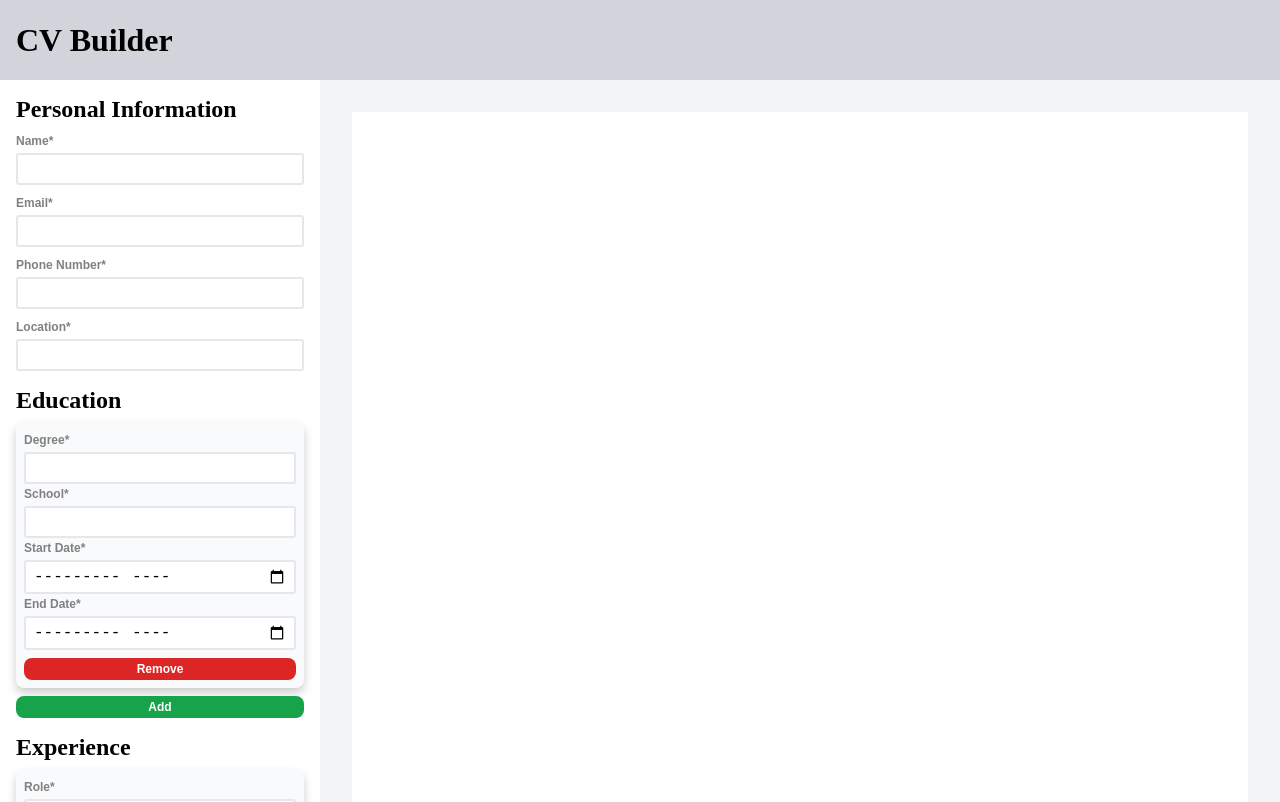
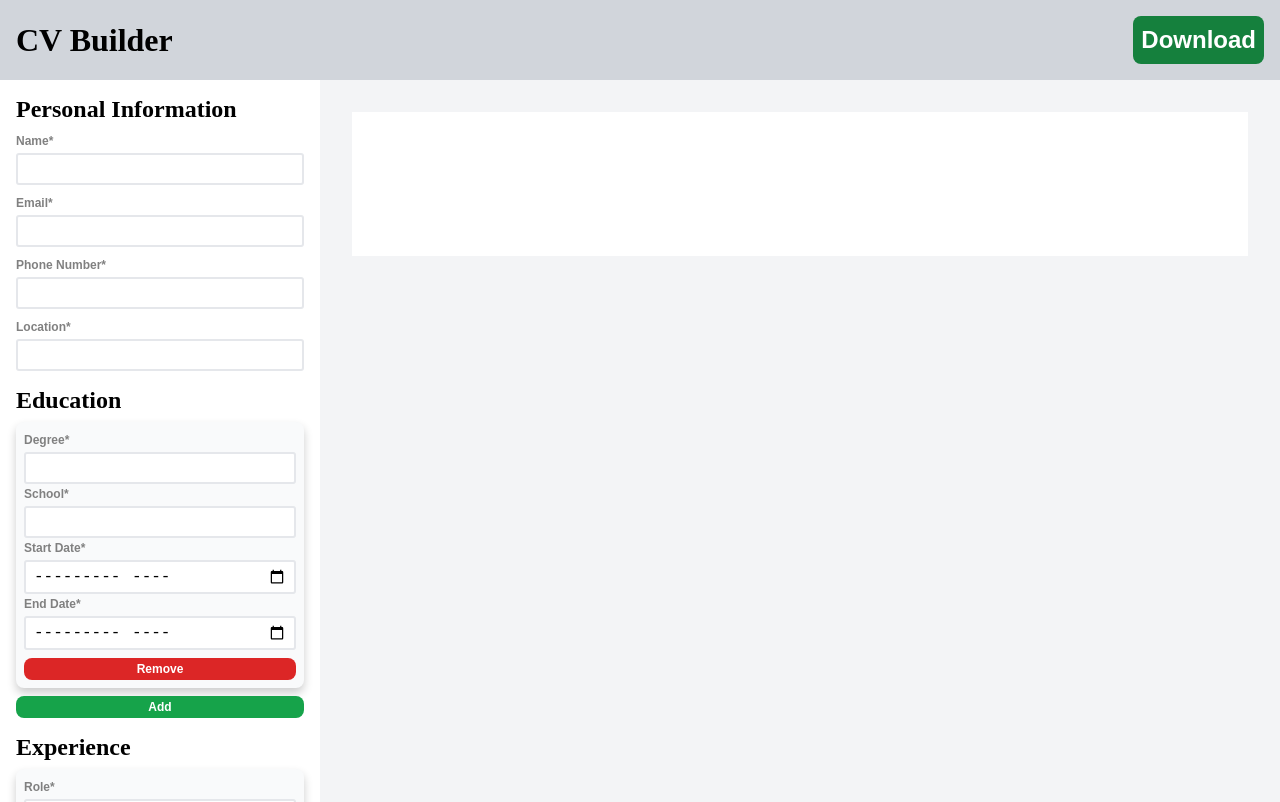
Before and after one commit to hpham474/cv-application, a React (Vite) app: page / in a window 1280 px wide. Shown: the top 802 px of the page. Built offline with nearby package versions, Linux system fonts and the light colour scheme.

Commit message:
add button to download resume as pdf using html2canvas and jspdf

```diff
--- a/package.json
+++ b/package.json
@@ -13,6 +13,8 @@
     "@mdi/js": "^7.4.47",
     "@mdi/react": "^1.6.1",
     "date-fns": "^3.6.0",
+    "html2canvas": "^1.4.1",
+    "jspdf": "^2.5.1",
     "prop-types": "^15.8.1",
     "react": "^18.3.1",
     "react-dom": "^18.3.1"
--- a/src/App.jsx
+++ b/src/App.jsx
@@ -1,4 +1,6 @@
 import { useState } from "react";
+import { jsPDF } from "jspdf";
+import html2canvas from "html2canvas";
 import PersonalInfo from "./components/PersonalInfo";
 import Education from "./components/Education";
 import Experience from "./components/Experience";
@@ -37,10 +39,39 @@ function App() {
 
   const [resumeSkills, setResumeSkills] = useState("");
 
+  async function download() {
+    try {
+      const canvas = await html2canvas(document.querySelector(".resume"));
+      const imgData = canvas.toDataURL("image/png");
+
+      const doc = new jsPDF("p", "mm", "a4");
+      const imgWidth = 210;
+      const pageHeight = 295;
+      const imgHeight = (canvas.height * imgWidth) / canvas.width;
+      const totalPages = Math.ceil(imgHeight / pageHeight);
+
+      for (let i = 0; i < totalPages; i++) {
+        const yOffset = -i * pageHeight;
+        if (i > 0) {
+          doc.addPage();
+        }
+
+        doc.addImage(imgData, "PNG", 0, yOffset, imgWidth, imgHeight);
+      }
+
+      doc.save("resume.pdf");
+    } catch (error) {
+      console.error("Error generating PDF:", error);
+    }
+  }
+
   return (
     <>
       <nav>
         <h1>CV Builder</h1>
+        <button className="download" onClick={download}>
+          Download
+        </button>
       </nav>
       <div className="content">
         <div className="sidebar">
--- a/src/styles/App.css
+++ b/src/styles/App.css
@@ -7,6 +7,7 @@
 nav {
   padding: 1rem;
   display: flex;
+  justify-content: space-between;
   background-color: #d1d5db;
 }
 
@@ -28,4 +29,16 @@ nav h1 {
 .display {
   background-color: #f3f4f6;
   display: flex;
+  flex-direction: row;
+  align-items: flex-start;
 }
+
+.download {
+  padding: 0.5rem;
+  font-size: 1.5rem;
+  font-weight: bold;
+  color: white;
+  border: none;
+  border-radius: 0.5rem;
+  background-color: #15803d;
+}
```
Also changed, not shown: 1 other file (tests, documents, lock files or other folders).
